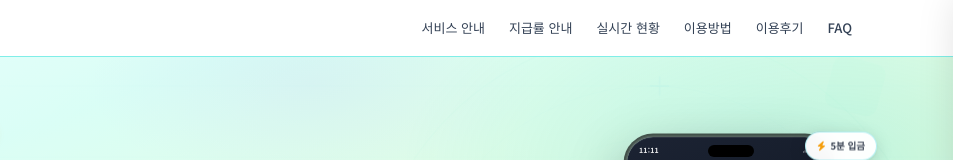
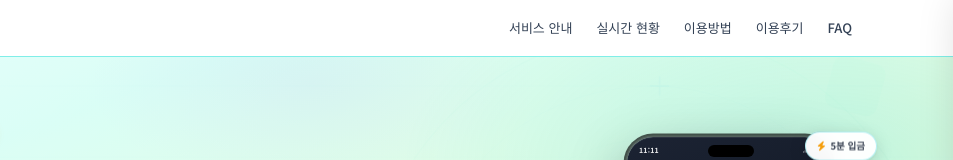
Before and after one commit to ywqrq34/tgewf, a plain HTML site: page index.html in a window 1280 px wide. Shown: the top 160 px of the page, 327-1280 px from the left. Drawn offline with Linux system fonts and the light colour scheme.

Commit message:
Update index.html

```diff
--- a/index.html
+++ b/index.html
@@ -183,7 +183,6 @@
     <nav class="main-nav" id="main-nav">
       <ul>
         <li><a href="#services">서비스 안내</a></li>
-        <li><a href="#rates">지급률 안내</a></li>
         <li><a href="#realtime">실시간 현황</a></li>
         <li><a href="#how">이용방법</a></li>
         <li><a href="#reviews">이용후기</a></li>
@@ -208,7 +207,6 @@
   </div>
   <ul>
     <li><a href="#services"><i class="fas fa-th-large"></i> 서비스 안내</a></li>
-    <li><a href="#rates"><i class="fas fa-percent"></i> 지급률 안내</a></li>
     <li><a href="#realtime"><i class="fas fa-satellite-dish"></i> 실시간 현황</a></li>
     <li><a href="#how"><i class="fas fa-list-ol"></i> 이용방법</a></li>
     <li><a href="#reviews"><i class="fas fa-star"></i> 이용후기</a></li>
```
